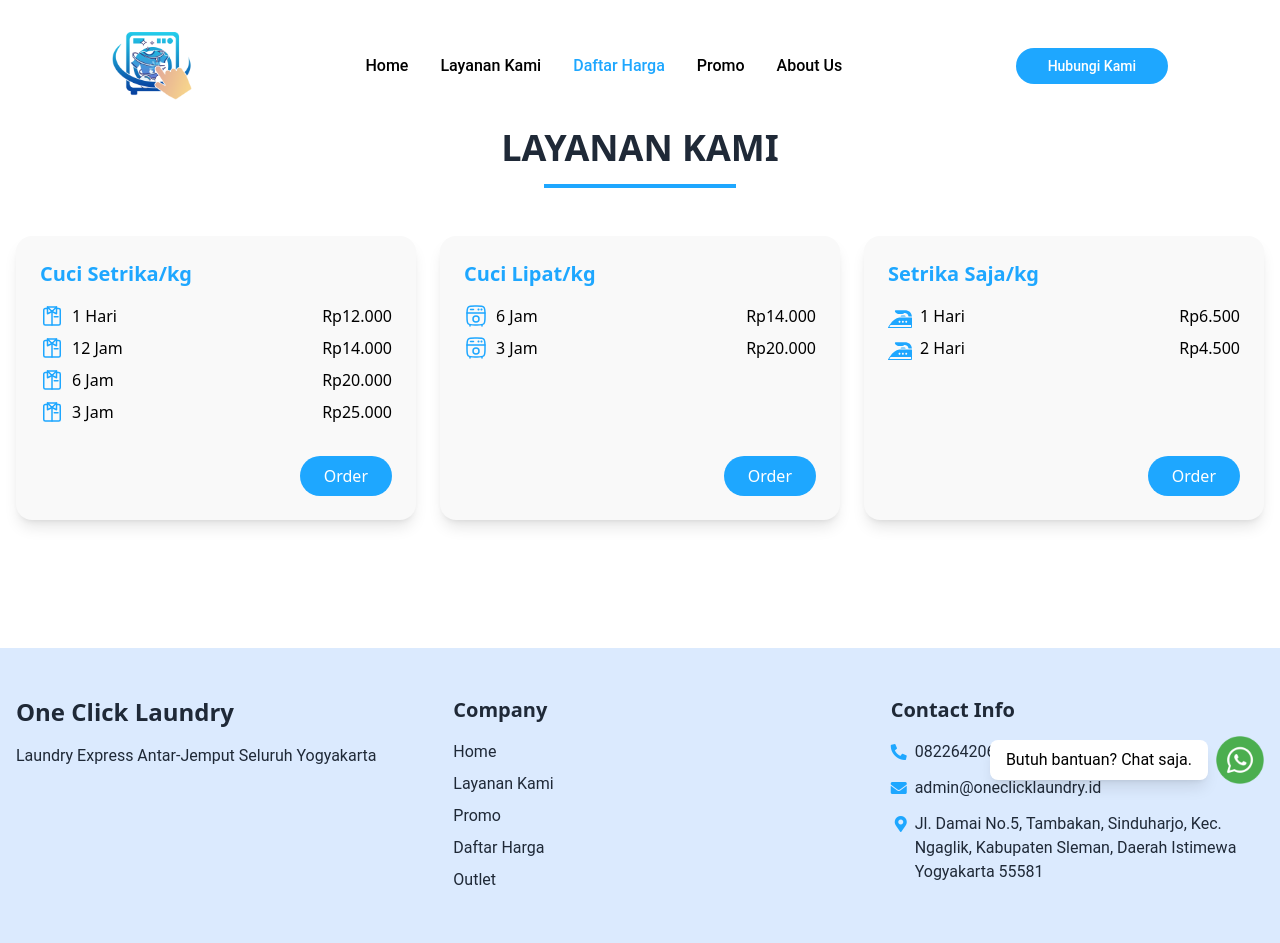
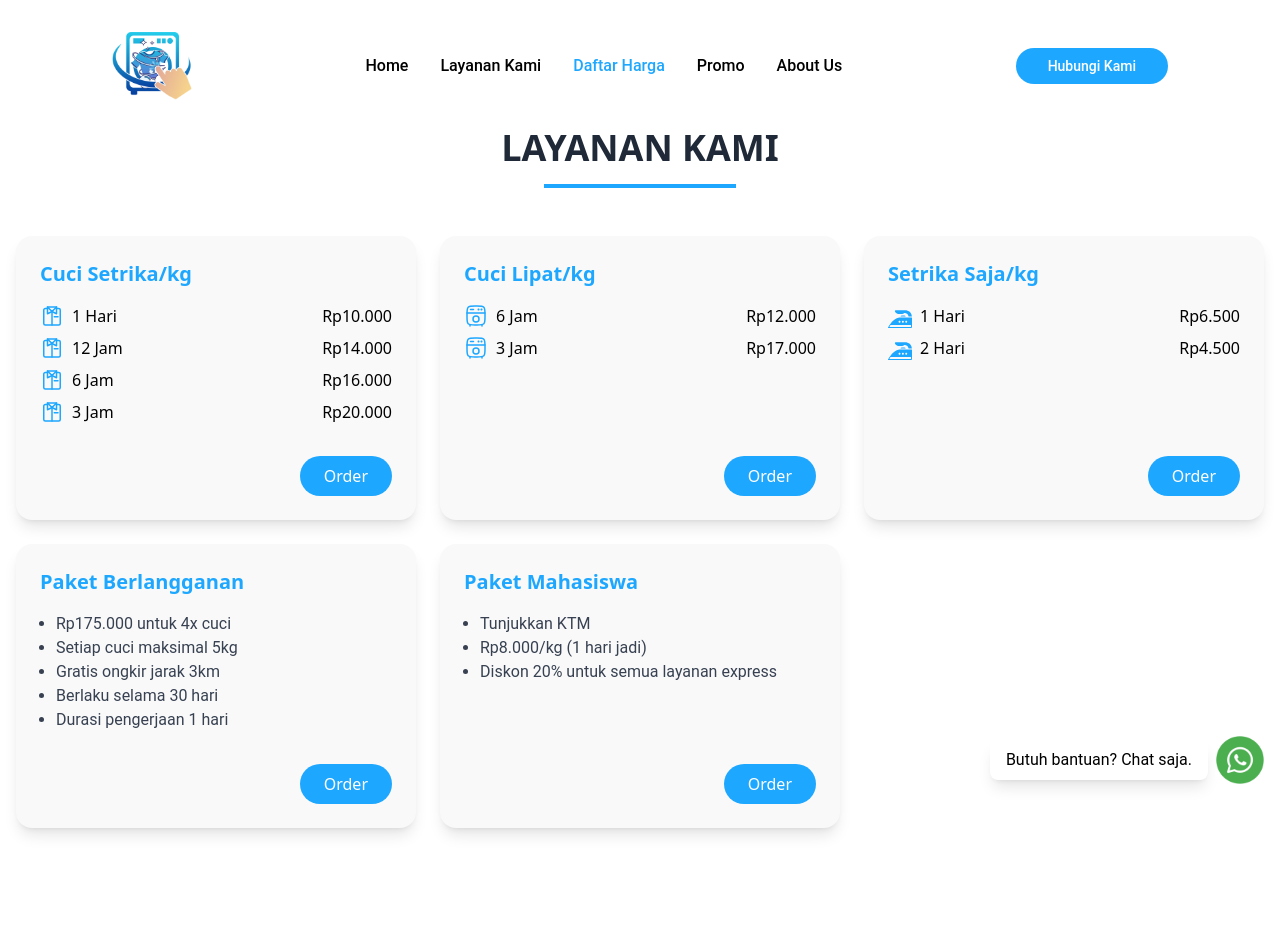
Before and after one commit to syauqinadhif/Laundry-90-Menit-Lading-Pages, a Vue app: page /prices in a window 1280 px wide. Shown: the top 943 px of the page. Built offline with nearby package versions, Linux system fonts and the light colour scheme; a web font is replaced by a local one.

Commit message:
feat: update price and promo

```diff
--- a/src/components/pages/prices/Prices.vue
+++ b/src/components/pages/prices/Prices.vue
@@ -14,7 +14,7 @@
             <li class="flex items-center mb-2">
               <img src="@/assets/images/cuci-setrika.svg" alt="Cuci Setrika" class="w-6 h-6 mr-2" />
               <span class="font-productsans flex-grow">1 Hari</span>
-              <span class="font-productsans">Rp12.000</span>
+              <span class="font-productsans">Rp10.000</span>
             </li>
             <li class="flex items-center mb-2">
               <img src="@/assets/images/cuci-setrika.svg" alt="Cuci Setrika" class="w-6 h-6 mr-2" />
@@ -24,12 +24,12 @@
             <li class="flex items-center mb-2">
               <img src="@/assets/images/cuci-setrika.svg" alt="Cuci Setrika" class="w-6 h-6 mr-2" />
               <span class="font-productsans flex-grow">6 Jam</span>
-              <span class="font-productsans">Rp20.000</span>
+              <span class="font-productsans">Rp16.000</span>
             </li>
             <li class="flex items-center mb-2">
               <img src="@/assets/images/cuci-setrika.svg" alt="Cuci Setrika" class="w-6 h-6 mr-2" />
               <span class="font-productsans flex-grow">3 Jam</span>
-              <span class="font-productsans">Rp25.000</span>
+              <span class="font-productsans">Rp20.000</span>
             </li>
           </ul>
         </div>
@@ -52,12 +52,12 @@
             <li class="flex items-center mb-2">
               <img src="@/assets/images/cuci-lipat.svg" alt="Cuci Lipat" class="w-6 h-6 mr-2" />
               <span class="font-productsans flex-grow">6 Jam</span>
-              <span class="font-productsans">Rp14.000</span>
+              <span class="font-productsans">Rp12.000</span>
             </li>
             <li class="flex items-center mb-2">
               <img src="@/assets/images/cuci-lipat.svg" alt="Cuci Lipat" class="w-6 h-6 mr-2" />
               <span class="font-productsans flex-grow">3 Jam</span>
-              <span class="font-productsans">Rp20.000</span>
+              <span class="font-productsans">Rp17.000</span>
             </li>
           </ul>
         </div>
@@ -99,6 +99,51 @@
           </a>
         </div>
       </div>
+      <!-- Harga Paket -->
+<!-- Paket Berlangganan Mingguan -->
+<div class="bg-softgray rounded-2xl shadow-lg p-6 flex flex-col justify-between h-full">
+  <div>
+    <h2 class="text-xl font-vagrounded font-black text-primaryblue mb-4">Paket Berlangganan</h2>
+    <ul class="text-md text-gray-700 pl-4 list-disc mb-4">
+      <li>Rp175.000 untuk 4x cuci</li>
+      <li>Setiap cuci maksimal 5kg</li>
+      <li>Gratis ongkir jarak 3km</li>
+      <li>Berlaku selama 30 hari</li>
+      <li>Durasi pengerjaan 1 hari</li>
+    </ul>
+  </div>
+  <div class="mt-4 flex justify-end">
+    <a
+      href="https://wa.me/6282264206100?text=Halo,%20saya%20tertarik%20dengan%20Paket%20Berlangganan%20Mingguan.%20Bisa%20saya%20dapatkan%20informasi%20lebih%20lanjut?"
+      target="_blank"
+      class="bg-primaryblue text-white font-productsans py-2 px-6 rounded-full hover:bg-orange-600 transition"
+    >
+      Order
+    </a>
+  </div>
+</div>
+<!-- Paket Mahasiswa -->
+<div class="bg-softgray rounded-2xl shadow-lg p-6 flex flex-col justify-between h-full">
+  <div>
+    <h2 class="text-xl font-vagrounded font-black text-primaryblue mb-4">Paket Mahasiswa</h2>
+    <ul class="text-md text-gray-700 pl-4 list-disc mb-4">
+      <li>Tunjukkan KTM</li>
+      <li>Rp8.000/kg (1 hari jadi)</li>
+      <li>Diskon 20% untuk semua layanan express</li>
+    </ul>
+  </div>
+  <div class="mt-4 flex justify-end">
+    <a
+      href="https://wa.me/6282264206100?text=Halo,%20saya%20tertarik%20dengan%20Paket%20Mahasiswa.%20Bisa%20saya%20dapatkan%20informasi%20lebih%20lanjut?"
+      target="_blank"
+      class="bg-primaryblue text-white font-productsans py-2 px-6 rounded-full hover:bg-orange-600 transition"
+    >
+      Order
+    </a>
+  </div>
+</div>
+
+
 
     </div>
   </div>
--- a/src/components/pages/promo/Promo.vue
+++ b/src/components/pages/promo/Promo.vue
@@ -1,4 +1,43 @@
 <template>
+  <div class="bg-gray-100 pt-28 md:pt-32 px-4 sm:px-6 lg:px-8 pb-16">
+    <div class="max-w-7xl mx-auto">
+      <h1
+        class="text-2xl lg:text-4xl font-vagrounded font-black text-gray-800 text-center mb-4"
+      >
+        PROMO KAMI
+      </h1>
+      <div class="mx-auto w-24 lg:w-44 h-1 bg-primaryblue mb-12"></div>
+
+      <div class="grid grid-cols-1 md:grid-cols-2 gap-8 mx-auto max-w-[80%]">
+        <div class="bg-white p-6 rounded-lg shadow-lg">
+          <h2 class="text-xl font-semibold text-primaryblue mb-2">
+            Promo Hemat Harian (1 Hari)
+          </h2>
+          <p class="text-gray-600 mb-2">Cuci 3kg hanya Rp30.000</p>
+          <p class="text-gray-600 mb-4">Cuci 5kg hanya Rp45.000</p>
+          <p class="text-gray-500 text-sm italic">Berlaku untuk layanan 1 hari</p>
+        </div>
+        <div class="bg-white p-6 rounded-lg shadow-lg">
+          <h2 class="text-xl font-semibold text-primaryblue mb-2">
+            Promo Hemat Harian (12 Jam)
+          </h2>
+          <p class="text-gray-600 mb-2">Cuci 3kg hanya Rp40.000</p>
+          <p class="text-gray-600 mb-4">Cuci 5kg hanya Rp55.000</p>
+          <p class="text-gray-500 text-sm italic">Berlaku untuk layanan ekspres 12 jam</p>
+        </div>
+      </div>
+
+      <div class="mx-auto text-center mt-12 font-productsans">
+        <h2>
+          *Informasi Terkait Promo Khusus Tiap Cabang Silahkan Hubungi CS One Click Laundry
+          Menit.
+        </h2>
+      </div>
+    </div>
+  </div>
+</template>
+
+<!-- <template>
   <div class="bg-gray-100 pt-28 md:pt-32 px-4 sm:px-6 lg:px-8 pb-16">
     <div class="max-w-7xl mx-auto">
       <h1
@@ -22,7 +61,7 @@
           </h2>
           <p class="text-gray-600 mb-4">Dapatkan diskon hingga 15%, setiap pelanggan dapat mengklaim diskon hingga 3 kali</p>
           <p class="text-gray-600 mb-4">Sampai dengan tanggal 5 April</p>
-        </div>
+        </div> -->
         <!-- <div class="relative bg-white p-6 rounded-lg shadow-lg">
           <h2 class="text-xl font-semibold text-primaryblue mb-2">
             Promo Lain Cabang Haryadi
@@ -83,8 +122,8 @@
             Info Lebih Lanjut
           </a>
         </div> -->
-      </div>
-      <div class="mx-auto text-center mt-12 font-productsans">
+      <!-- </div> -->
+      <!-- <div class="mx-auto text-center mt-12 font-productsans">
         <h2>
           *Informasi Terkait Promo Khusus Tiap Cabang Silahkan Hubungi CS One Click Laundry
           Menit.
@@ -92,7 +131,7 @@
       </div>
     </div>
   </div>
-</template>
+</template> -->
 
 <script setup></script>
 
```
